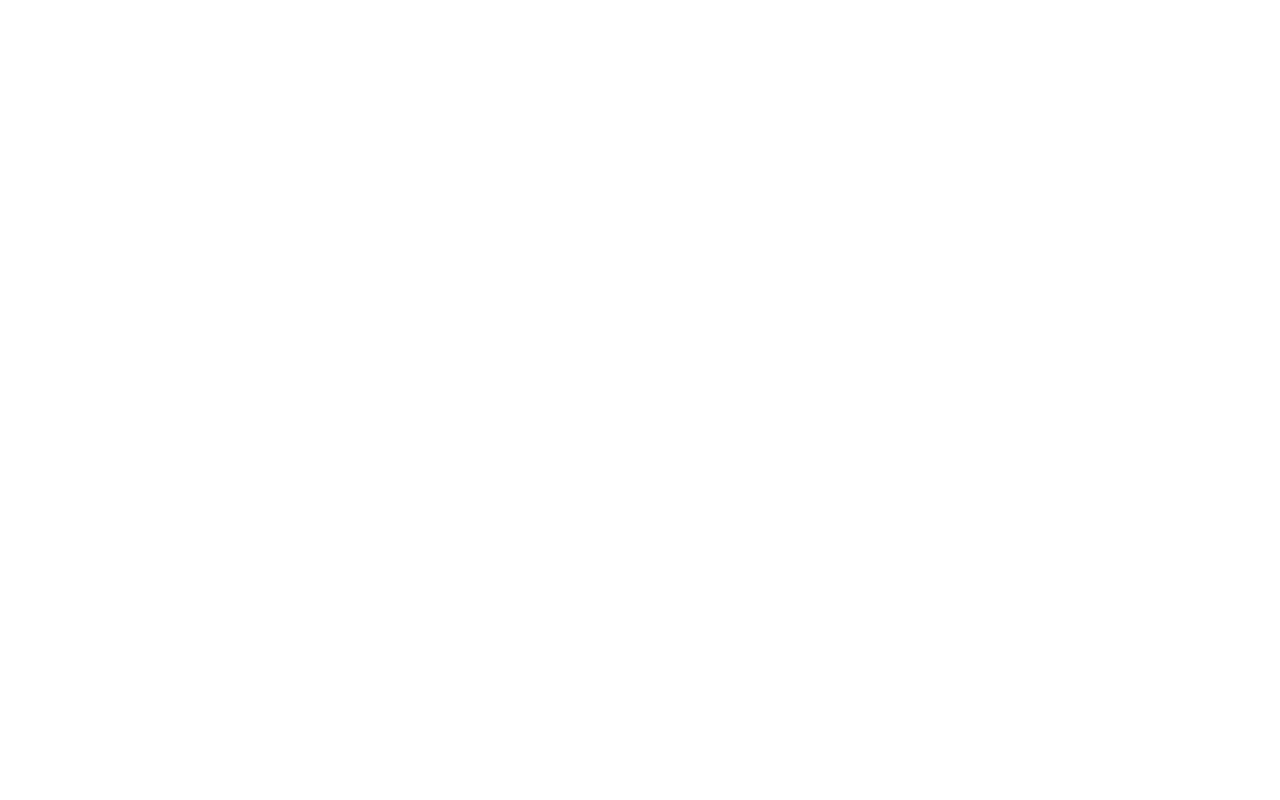
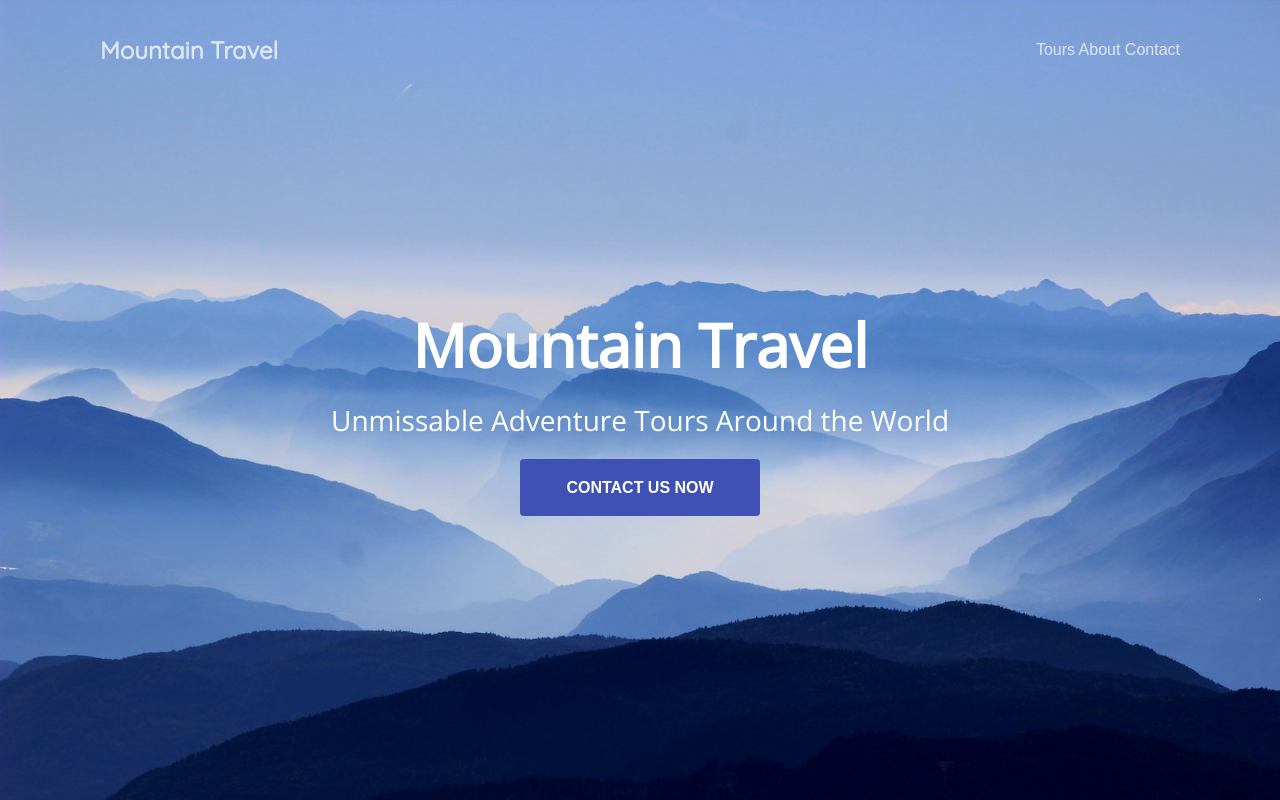
Before and after one commit to mairamartinsk/advanced-bootcamp, a plain HTML site: page startup-site/index.html in a window 1280 px wide. Drawn offline with nearby package versions, Linux system fonts and the light colour scheme.

Commit message:
Style nav and hero areas

```diff
--- a/startup-site/assets/css/styles.css
+++ b/startup-site/assets/css/styles.css
@@ -0,0 +1,123 @@
+/* General Styles */
+
+* {
+  margin: 0;
+  padding: 0;
+  box-sizing: border-box;
+}
+
+html {
+  font: normal 16px sans-serif;
+  color: #555;
+}
+
+nav {
+  list-style: none;
+}
+
+a {
+  text-decoration: none;
+  opacity: 0.75;
+  color: #fff;
+}
+
+a:hover {
+  opacity: 1;
+}
+
+a.btn {
+  border-radius: 4px;
+  text-transform: uppercase;
+  font-weight: bold;
+  text-align: center;
+  background-color: #3f51b5;
+  opacity: 1;
+}
+
+section {
+  display: flex;
+  flex-direction: column;
+  align-items: center;
+  padding: 100px 80px;
+}
+
+/* Header Styles */
+
+header {
+  position: absolute;
+  width: 100%;
+  display: flex;
+  justify-content: space-between;
+  align-items: center;
+  padding: 35px 100px 0;
+  animation: 1s fadein 0.5s forwards;
+  opacity: 0;
+  color: #fff;
+}
+
+@keyframes fadein {
+  100% {
+    opacity: 1;
+  }
+}
+
+header h2 {
+  font-family: 'Quicksand', sans-serif;
+}
+
+header nav {
+  display: flex;
+  margin-right: -15px;
+}
+
+header nav li {
+  margin: 0 15px;
+}
+
+/* Hero Styles */
+
+.hero {
+  position: relative;
+  justify-content: center;
+  text-align: center;
+  min-height: 100vh;
+  color: #fff;
+}
+
+.hero .background-image {
+  position: absolute;
+  top: 0;
+  left: 0;
+  width: 100%;
+  height: 100%;
+  background-size: cover;
+  z-index: -1;
+  background-color: #80a3db;
+}
+
+.hero h1 {
+  font: bold 60px 'Open Sans', sans-serif;
+  margin-bottom: 15px;
+}
+
+.hero h3 {
+  font: normal 28px 'Open Sans', sans-serif;
+  margin-bottom: 40px;
+}
+
+.hero a.btn {
+  padding: 20px 46px;
+}
+
+.hero-content-area {
+  opacity: 0;
+  margin-top: 100px;
+  animation: 1s slidefade 1s forwards;
+}
+
+@keyframes slidefade {
+  100% {
+    opacity: 1;
+    margin-top: 0;
+  }
+}
--- a/startup-site/index.html
+++ b/startup-site/index.html
@@ -9,6 +9,27 @@
   <link rel="stylesheet" href="assets/css/styles.css">
 </head>
 <body>
-  <!-- Forked from a template on Tutorialzine: https://tutorialzine.com/2016/06/freebie-landing-page-template-with-flexbox -->
+<!-- Forked from a template on Tutorialzine: https://tutorialzine.com/2016/06/freebie-landing-page-template-with-flexbox -->
+
+  <header>
+    <h2><a href="#">Mountain Travel</a></h2>
+    <nav>
+      <li>
+        <a href="#">Tours</a>
+        <a href="#">About</a>
+        <a href="#">Contact</a>
+      </li>
+    </nav>
+  </header>
+
+  <section class="hero">
+    <div class="background-image" style="background-image: url(assets/img/main.jpg);"></div>
+    <div class="hero-content-area">
+      <h1>Mountain Travel</h1>
+      <h3>Unmissable Adventure Tours Around the World</h3>
+      <a href="#" class="btn">Contact Us Now</a>
+    </div>
+  </section>
+
 </body>
 </html>
```
